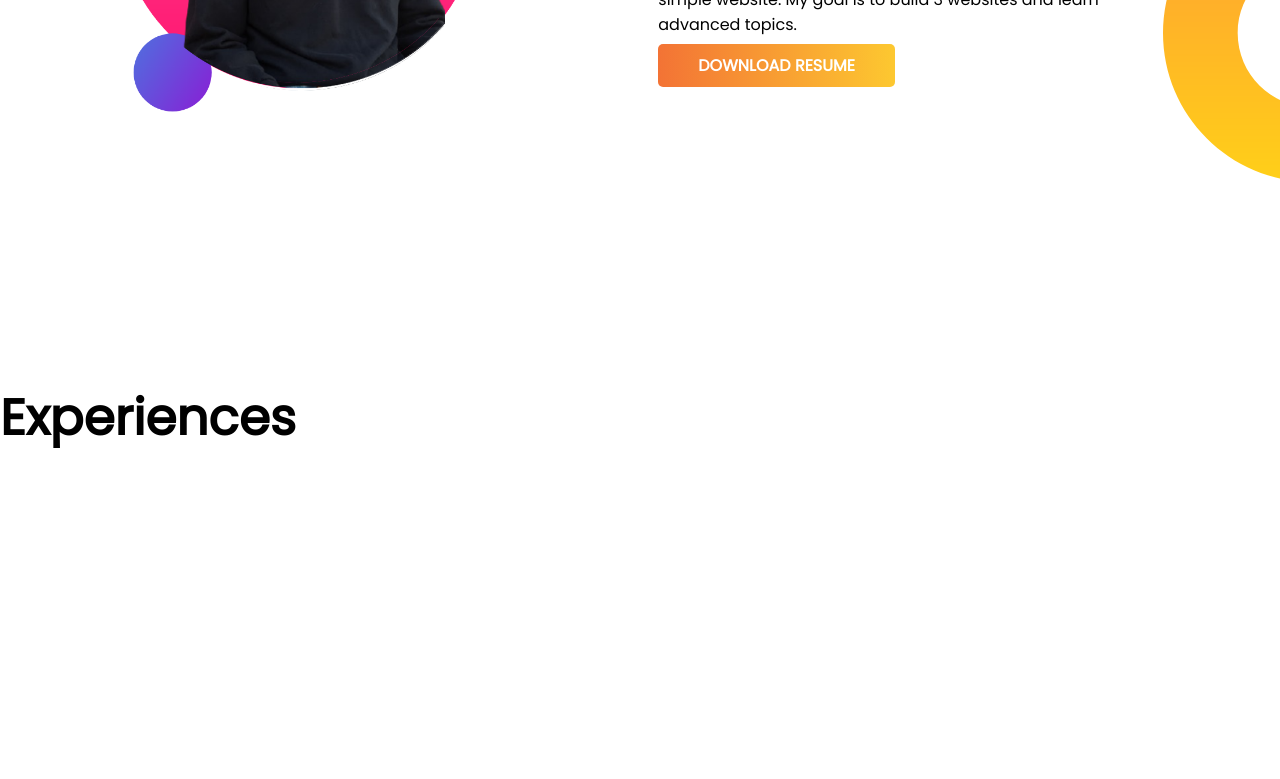
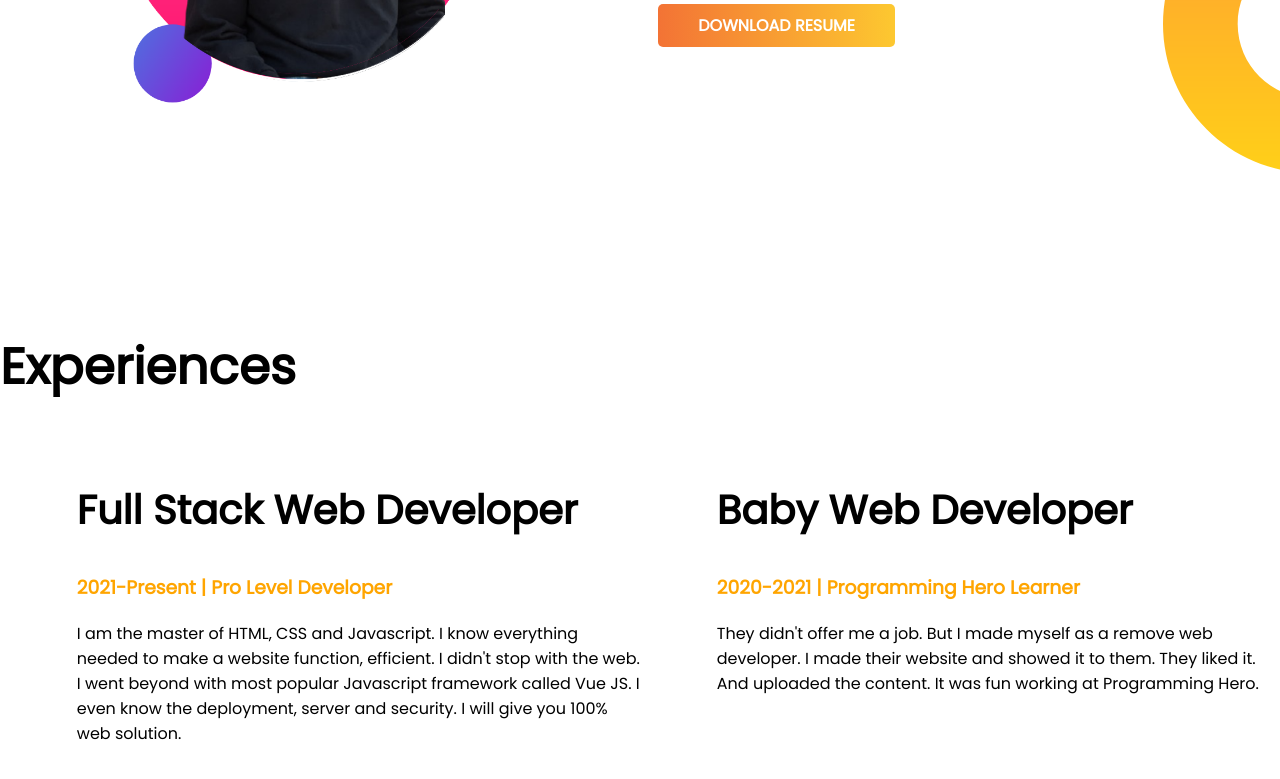
Before and after one commit to jwelahmed/project-1, a plain HTML site: page index.html in a window 1280 px wide. Shown: the part 889-1668 px from the top of the page. Before the commit the page ends 1536 px from the top, so only its background shows below. Drawn offline with Linux system fonts and the light colour scheme.

Commit message:
added experiences section

```diff
--- a/index.html
+++ b/index.html
@@ -13,7 +13,7 @@
 </head>
 
 <body>
-    <section class="top-banner">
+    <section class="top-banner flexible-container">
         <div class="half-width">
             <h1>Welcome To</h1>
             <h1><span style="color: orange;">Jwel Ahmed</span> World</h1>
@@ -30,7 +30,7 @@
         </div>
     </section>
 
-    <section class="dream-big">
+    <section class="dream-big flexible-container">
         <div class="half-width">
             <img src="images/my-bg21.png" alt="second person image">
         </div>
@@ -48,6 +48,23 @@
     </section>
     <section class="exprerience-area">
         <h1>Experiences</h1>
+        <div class="flexible-container">
+            <div class="half-width">
+                <h1>Full Stack Web Developer</h1>
+                <h3 style="color: orange;">2021-Present | Pro Level Developer</h3>
+                <p>I am the master of HTML, CSS and Javascript. I know everything needed to make a website function,
+                    efficient. I didn't stop with the web. I went beyond with most popular Javascript framework called
+                    Vue
+                    JS. I even know the deployment, server and security. I will give you 100% web solution.</p>
+            </div>
+            <div class="half-width">
+                <h1>Baby Web Developer</h1>
+                <h3 style="color: orange;">2020-2021 | Programming Hero Learner</h3>
+                <p>They didn't offer me a job. But I made myself as a remove web developer. I made their website and
+                    showed
+                    it to them. They liked it. And uploaded the content. It was fun working at Programming Hero.</p>
+            </div>
+        </div>
     </section>
 </body>
 
--- a/style.css
+++ b/style.css
@@ -6,7 +6,7 @@ body{
 h1{
     font-size: 50px;
 }
-section{
+.flexible-container{
     display: flex;
     margin-bottom: 150px;
 }
@@ -18,7 +18,7 @@ section{
     width: 50%;
     padding-left: 6%;
 }
-.half-width1 h1{
+.half-width h1{
     font-size: 40px;
 }
 .half-width img{
```
